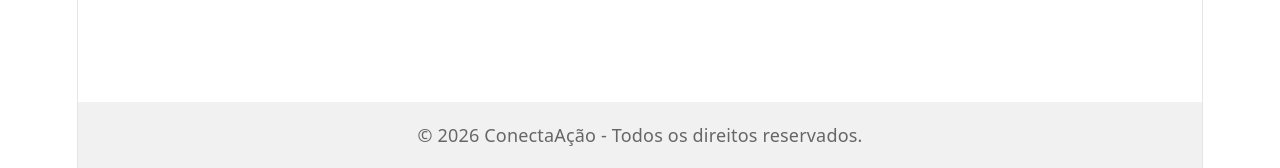
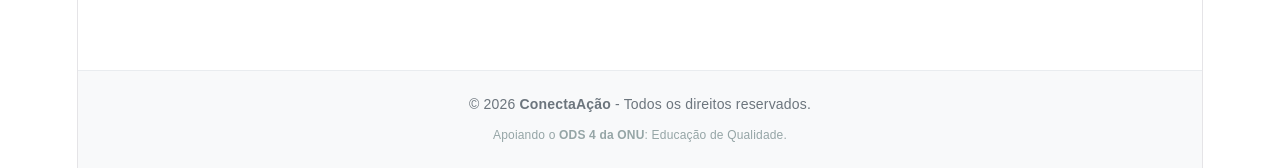
Before and after one commit to ctt-victor/projeto-recode-voluntarios, a React (Vite) app in the folder voluntarios/: page /projetos in a window 1280 px wide. Shown: the part 632-800 px from the top of the page. Built offline with nearby package versions, Linux system fonts and the light colour scheme; no server answers.

Commit message:
Update Footer.jsx

```diff
--- a/voluntarios/src/components/Footer.jsx
+++ b/voluntarios/src/components/Footer.jsx
@@ -1,7 +1,21 @@
 export default function Footer() {
   return (
-    <footer style={{ textAlign: 'center', padding: '20px', background: '#f1f1f1', marginTop: '40px', color: '#666' }}>
-      <p>&copy; 2026 ConectaAção - Todos os direitos reservados.</p>
+    <footer style={{
+      textAlign: 'center',
+      padding: '20px 10px',
+      background: '#f8f9fa',
+      borderTop: '1px solid #e9ecef',
+      marginTop: 'auto', // Ajuda a fixar no fim da página junto com o flexbox do App.jsx
+      color: '#6c757d',
+      fontFamily: 'Arial, sans-serif',
+      fontSize: '14px'
+    }}>
+      <p style={{ margin: '0 0 5px 0' }}>
+        &copy; 2026 <strong>ConectaAção</strong> - Todos os direitos reservados.
+      </p>
+      <p style={{ margin: 0, fontSize: '12px', color: '#95a5a6' }}>
+        Apoiando o <strong>ODS 4 da ONU</strong>: Educação de Qualidade.
+      </p>
     </footer>
   );
 }
```
